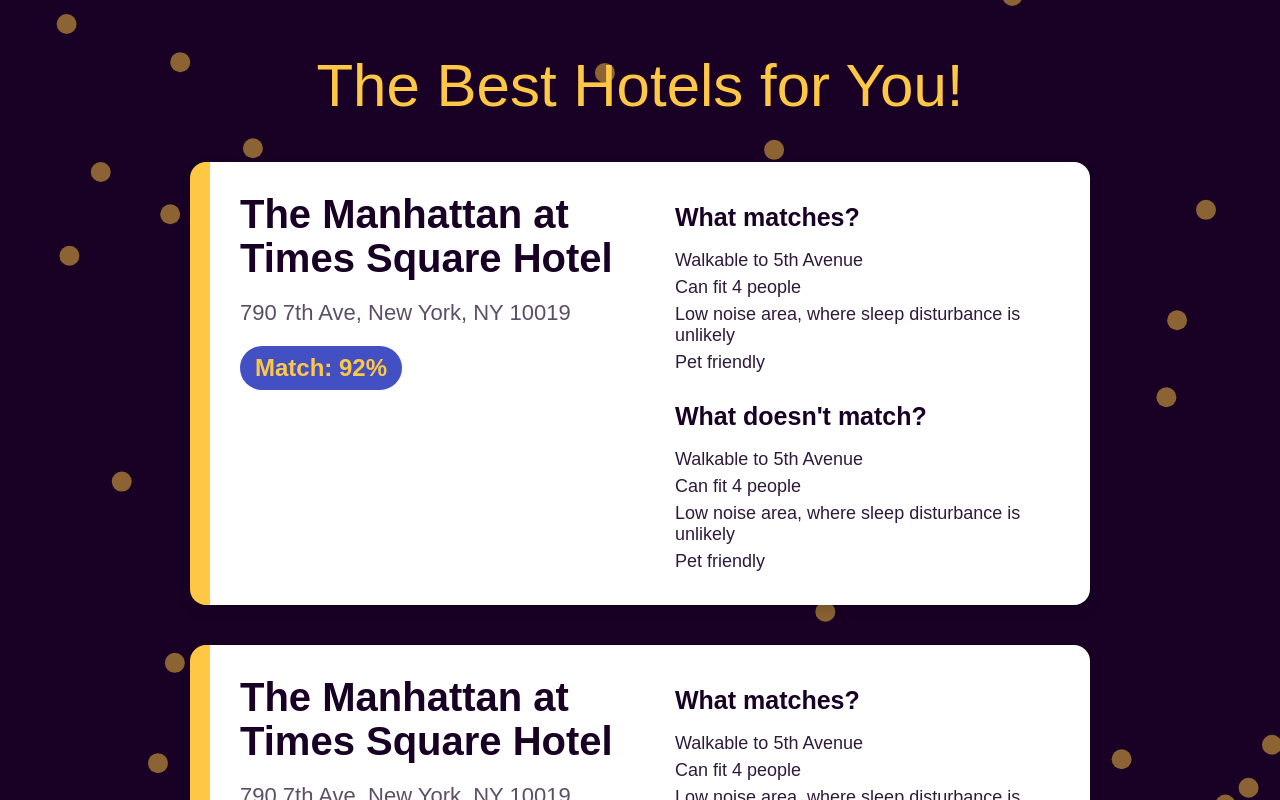
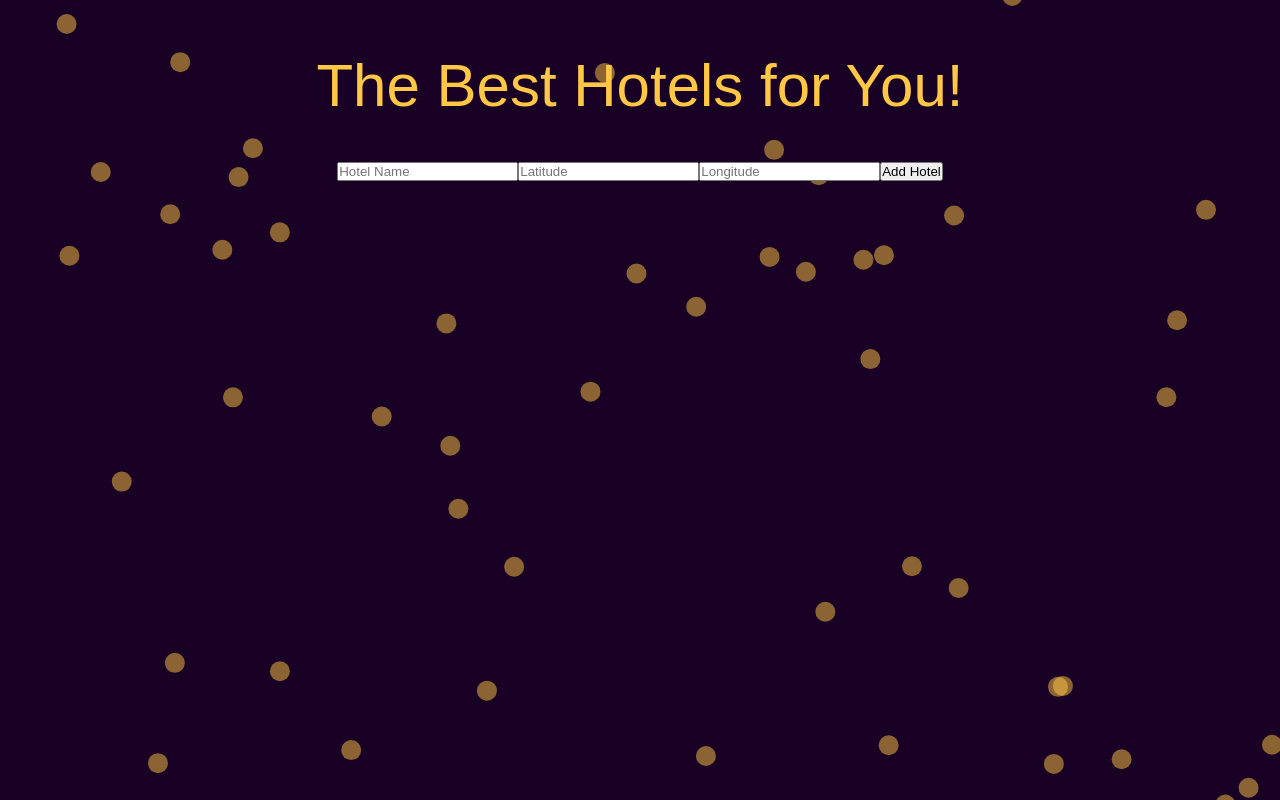
Before and after one commit to zaidcontractor/ai-powered-hotel-search, a React (Vite) app in the folder frontend/hotel-frontend/: page /results in a window 1280 px wide. Built offline with nearby package versions, Linux system fonts and the light colour scheme; a web font is replaced by a local one.

Commit message:
Modified jsx and css files for the Results page to work with Leaflet map

```diff
--- a/frontend/hotel-frontend/src/components/Result.jsx
+++ b/frontend/hotel-frontend/src/components/Result.jsx
@@ -1,31 +1,29 @@
 import "../styles/Results.css";
 
-function Results() {
+function Result({ hotel }) {
   return (
     <div className="result-box">
       <div className="result-left">
-        <h3>The Manhattan at Times Square Hotel</h3>
-        <h5>790 7th Ave, New York, NY 10019</h5>
-        <div className="match-score">Match: 92%</div>
+        <h3>{hotel.name}</h3>
+        <h5>{hotel.address}</h5>
+        <div className="match-score">Match: {hotel.matchPercentage || "N/A"}%</div>
       </div>
       <div className="result-right">
         <h4>What matches?</h4>
         <ul className="description-list">
-          <li>Walkable to 5th Avenue</li>
-          <li>Can fit 4 people</li>
-          <li>Low noise area, where sleep disturbance is unlikely</li>
-          <li>Pet friendly</li>
+          {hotel.matches?.map((match, index) => (
+            <li key={index}>{match}</li>
+          ))}
         </ul>
         <h4>What doesn't match?</h4>
         <ul className="description-list">
-          <li>Walkable to 5th Avenue</li>
-          <li>Can fit 4 people</li>
-          <li>Low noise area, where sleep disturbance is unlikely</li>
-          <li>Pet friendly</li>
+          {hotel.nonMatches?.map((nonMatch, index) => (
+            <li key={index}>{nonMatch}</li>
+          ))}
         </ul>
       </div>
     </div>
   );
 }
 
-export default Results;
+export default Result;
--- a/frontend/hotel-frontend/src/pages/Results.jsx
+++ b/frontend/hotel-frontend/src/pages/Results.jsx
@@ -1,20 +1,18 @@
-import { useState } from "react";
+import { useCallback, useMemo, useState } from "react";
 import Result from "../components/Result.jsx";
 import Particles from "react-tsparticles";
 import { loadSlim } from "tsparticles-slim";
-//import "../styles/Results.css";
+import HotelMap from "../components/HotelMap";
 
 function Results() {
-  const particlesInit = async (engine) => {
+  const [hotels, setHotels] = useState([]);
+  const [newHotel, setNewHotel] = useState({ name: "", latitude: "", longitude: "" });
+
+  const particlesInit = useCallback(async (engine) => {
     await loadSlim(engine);
-  };
+  }, []);
 
-  return (
-    <>
-      <Particles
-        id="tsparticles"
-        init={particlesInit}
-        options={{
+  const particlesOptions = useMemo(() => ({
     fullScreen: { enable: true, zIndex: -1 },
     background: { color: "#190025" },
     particles: {
@@ -25,20 +23,64 @@ function Results() {
       move: { enable: true, speed: 1 },
       color: { value: "#FFC844" },
     },
-        }}
-      />
+  }), []);
+
+  const handleInputChange = (e) => {
+    const { name, value } = e.target;
+    setNewHotel((prevHotel) => ({ ...prevHotel, [name]: value }));
+  };
+
+  const addHotel = () => {
+    if (newHotel.name && newHotel.latitude && newHotel.longitude) {
+      setHotels([...hotels, {
+        name: newHotel.name,
+        latitude: parseFloat(newHotel.latitude),
+        longitude: parseFloat(newHotel.longitude)
+      }]);
+      setNewHotel({ name: "", latitude: "", longitude: "" });
+    }
+  };
+
+  return (
+    <>
+      <Particles id="tsparticles" init={particlesInit} options={particlesOptions} />
+
       <div className="result-container">
         <h3>The Best Hotels for You!</h3>
-        <Result />
-        <Result />
-        <Result />
-        <Result />
-        <Result />
-        <Result />
-        <Result />
-        <Result />
-        <Result />
-        <Result />
+
+        {/* Input fields for adding hotels */}
+        <div className="hotel-inputs">
+          <input
+            type="text"
+            name="name"
+            placeholder="Hotel Name"
+            value={newHotel.name}
+            onChange={handleInputChange}
+          />
+          <input
+            type="number"
+            name="latitude"
+            placeholder="Latitude"
+            value={newHotel.latitude}
+            onChange={handleInputChange}
+          />
+          <input
+            type="number"
+            name="longitude"
+            placeholder="Longitude"
+            value={newHotel.longitude}
+            onChange={handleInputChange}
+          />
+          <button onClick={addHotel}>Add Hotel</button>
+        </div>
+
+        {/* Render the interactive map only if hotels exist */}
+        {hotels.length > 0 && <HotelMap hotels={hotels} />}
+
+        {/* Render individual hotel results */}
+        {hotels.map((hotel, index) => (
+          <Result key={index} hotel={hotel} />
+        ))}
       </div>
     </>
   );
--- a/frontend/hotel-frontend/src/styles/Results.css
+++ b/frontend/hotel-frontend/src/styles/Results.css
@@ -168,4 +168,14 @@ h3 {
   .description-list li {
     font-size: 16px;
   }
+
+  .hotel-map {
+    width: 90%;
+    max-width: 900px;
+    height: 400px;
+    border-radius: 16px;
+    box-shadow: 0 6px 12px rgba(0, 0, 0, 0.15);
+    margin-bottom: 20px;
+    overflow: hidden;
+  }
 }
```
Lines whose indentation alone changed are shown as unchanged.
